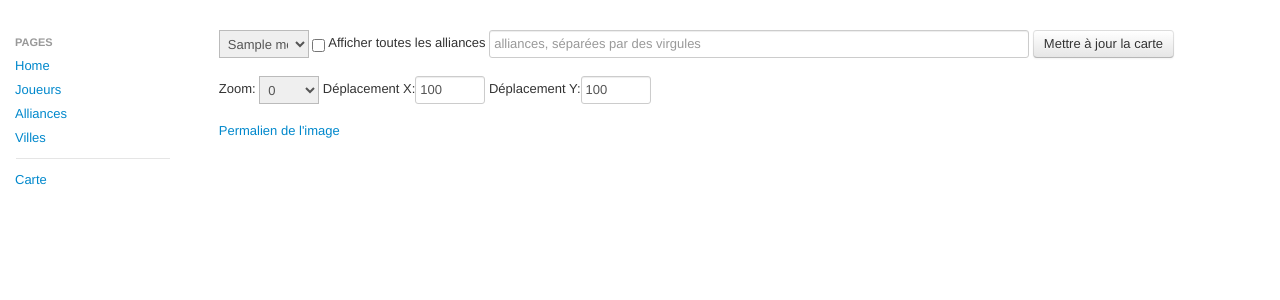
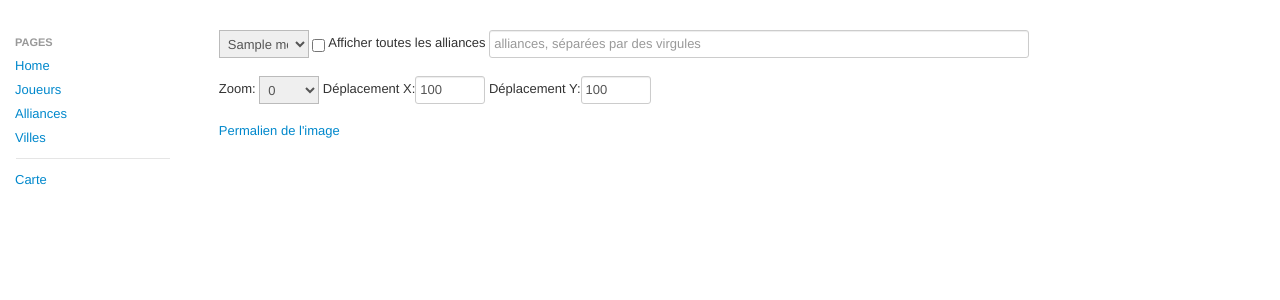
Before and after one commit to nemeria/nemeria-tools, a Django app: template nemeriatools/templates/carte.html in a window 1280 px wide. Shown: the part 216-516 px from the top of the page. Run offline with Django 3.2, Linux system fonts and the light colour scheme; the template is opened without the code that fills it: most values are stand-ins (such as "Sample title", 1, 10 or a date in 2020); some libraries are stand-ins or nearby versions.

Commit message:
remove button

```diff
--- a/nemeriatools/templates/carte.html
+++ b/nemeriatools/templates/carte.html
@@ -16,8 +16,6 @@
     </select>
     <input type="checkbox" name="drawall"> Afficher toutes les alliances
     <input type="text" class="input-xxlarge" name="alliances" placeholder="alliances, séparées par des virgules">
-
-    <input type="submit" class="btn" value="Mettre à jour la carte">
 </form>
 <form class="form-inline" name="controls">
         Zoom:
```
